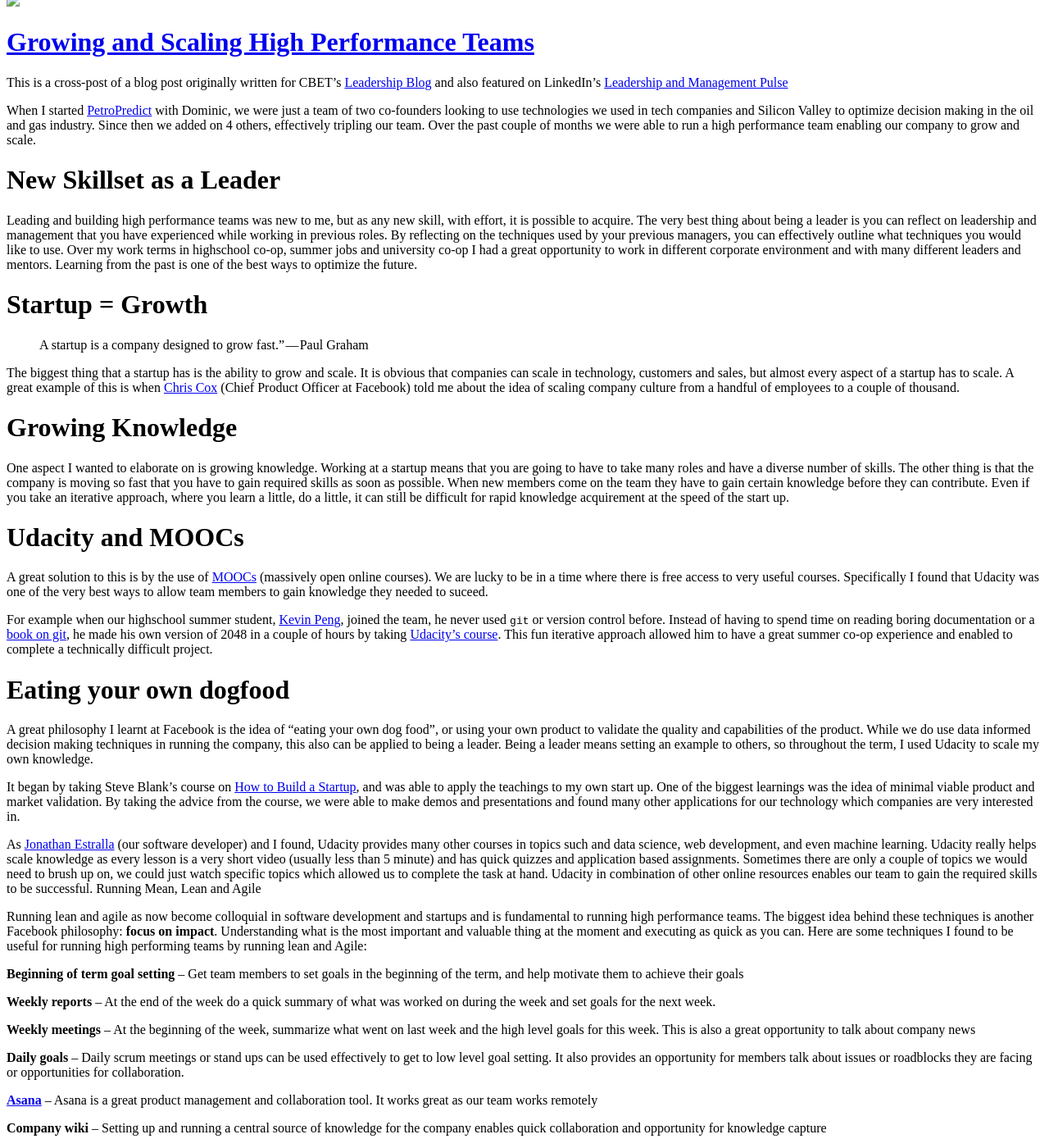
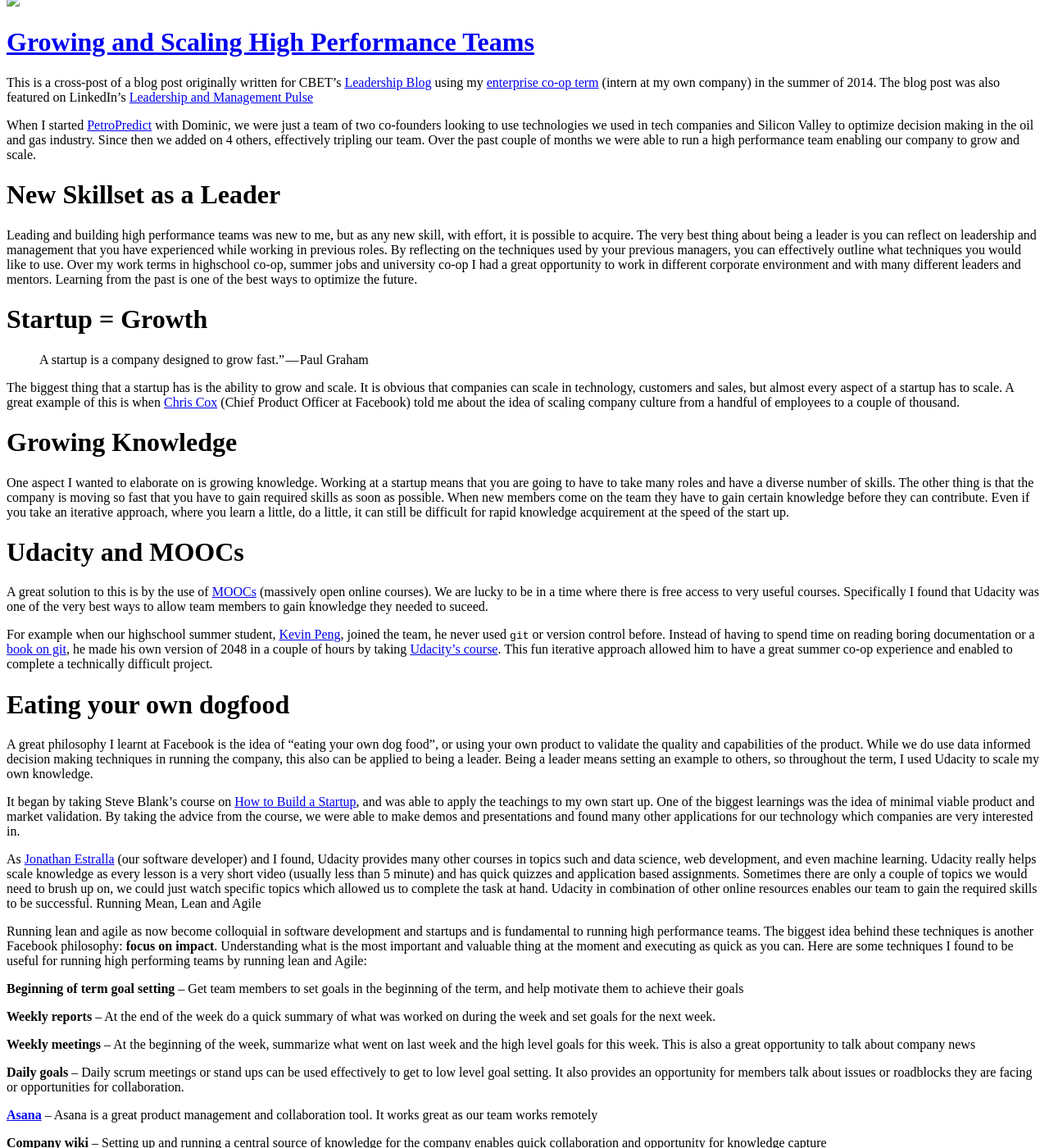
Before and after one commit to mrandrewandrade/blog, a Jekyll site: the page built from index.html, in a window 1280 px wide and 1400 px high, scrolled down 191 px. Shown: the whole window at 82% size. Built offline with Jekyll 4.4.1, drawn with Linux system fonts in a browser that asks for light colours; nearby versions of some CDN libraries; library files that are not in the unit come from our copies; the list of posts is cut into pages by our own code; comment, search, counter and statistics services are not loaded; some of the changed text lies outside the part shown.

Commit message:
small changes to blog

```diff
--- a/_posts/2014-08-16-growing-teams.md
+++ b/_posts/2014-08-16-growing-teams.md
@@ -5,11 +5,10 @@
 description: "Growing and Scaling high performance teams"
 category: [Leadership, Start-ups, Cross-posts]
 tags: [Leadership, Udacity, Start-ups, eCo-op, Productivity]
-last_updated: 2015-10-16
+last_updated: 2015-10-17
 ---
 
-This is a cross-post of a blog post originally written for CBET's [Leadership Blog](https://uwaterloo.ca/conrad-business-entrepreneurship-technology/blog/post/scaling-your-startup-team-and-knowledge) and also featured on LinkedIn's [Leadership and Management Pulse](https://www.linkedin.com/pulse/20140816182325-143036205-growing-and-scaling-high-performance-teams?trk=prof-post)
-
+This is a cross-post of a blog post originally written for CBET's [Leadership Blog](https://uwaterloo.ca/conrad-business-entrepreneurship-technology/blog/post/scaling-your-startup-team-and-knowledge) using my [enterprise co-op term](https://uwaterloo.ca/conrad-business-entrepreneurship-technology/undergraduate-students/enterprise-co-op) (intern at my own company) in the summer of 2014.  The blog post was also featured on LinkedIn's [Leadership and Management Pulse](https://www.linkedin.com/pulse/20140816182325-143036205-growing-and-scaling-high-performance-teams?trk=prof-post)
 
 When I started [PetroPredict](http://petropredict.com) with Dominic, we were just a team of two co-founders looking to use technologies we used in tech companies and Silicon Valley to optimize decision making in the oil and gas industry. Since then we added on 4 others, effectively tripling our team. Over the past couple of months we were able to run a high performance team enabling our company to grow and scale.
 
--- a/_posts/2015-08-16-growing-teams.md
+++ /dev/null
@@ -1,63 +0,0 @@
----
-layout: post
-title: "Growing and Scaling High Performance Teams"
-tagline: "First hand experience building PetroPredict's team"
-description: "Growing and Scaling high performance teams"
-category: [Leadership, Start-ups, Cross-posts]
-tags: [Leadership, Udacity, Start-ups, eCo-op, Productivity]
-last_updated: 2015-10-16
----
-
-This is a cross-post of a blog post originally written for CBET's [Leadership Blog](https://uwaterloo.ca/conrad-business-entrepreneurship-technology/blog/post/scaling-your-startup-team-and-knowledge) and also featured on LinkedIn's [Leadership and Management Pulse](https://www.linkedin.com/pulse/20140816182325-143036205-growing-and-scaling-high-performance-teams?trk=prof-post)
-
-
-When I started [PetroPredict](http://petropredict.com) with Dominic, we were just a team of two co-founders looking to use technologies we used in tech companies and Silicon Valley to optimize decision making in the oil and gas industry. Since then we added on 4 others, effectively tripling our team. Over the past couple of months we were able to run a high performance team enabling our company to grow and scale.
-
-# New Skillset as a Leader
-
-Leading and building high performance teams was new to me, but as any new skill, with effort, it is possible to acquire. The very best thing about being a leader is you can reflect on leadership and management that you have experienced while working in previous roles. By reflecting on the techniques used by your previous managers, you can effectively outline what techniques you would like to use. Over my work terms in highschool co-op, summer jobs and university co-op I had a great opportunity to work in different corporate environment and with many different leaders and mentors. Learning from the past is one of the best ways to optimize the future.
-
-# Startup = Growth
-
-> A startup is a company designed to grow fast.” — Paul Graham
-
-The biggest thing that a startup has is the ability to grow and scale. It is obvious that companies can scale in technology, customers and sales, but almost every aspect of a startup has to scale. A great example of this is when [Chris Cox](http://en.wikipedia.org/wiki/Chris_Cox_(Facebook)) (Chief Product Officer at Facebook) told me about the idea of scaling company culture from a handful of employees to a couple of thousand.
-
-# Growing Knowledge
-
-One aspect I wanted to elaborate on is growing knowledge. Working at a startup means that you are going to have to take many roles and have a diverse number of skills. The other thing is that the company is moving so fast that you have to gain required skills as soon as possible. When new members come on the team they have to gain certain knowledge before they can contribute. Even if you take an iterative approach, where you learn a little, do a little, it can still be difficult for rapid knowledge acquirement at the speed of the start up.
-
-# Udacity and MOOCs
-
-A great solution to this is by the use of [MOOCs](https://en.wikipedia.org/wiki/Massive_open_online_course) (massively open online courses). We are lucky to be in a time where there is free access to very useful courses. Specifically I found that Udacity was one of the very best ways to allow team members to gain knowledge they needed to suceed.
-
-For example when our highschool summer student, [Kevin Peng](http://www.linkedin.com/pub/kevin-peng/9b/7b3/346), joined the team, he never used `git` or version control before. Instead of having to spend time on reading boring documentation or a [book on git](https://git-scm.com/book/en/v2), he made his own version of 2048 in a couple of hours by taking [Udacity’s course](https://www.udacity.com/course/ud248). This fun iterative approach allowed him to have a great summer co-op experience and enabled to complete a technically difficult project.
-
-# Eating your own dogfood
-
-A great philosophy I learnt at Facebook is the idea of "eating your own dog food", or using your own product to validate the quality and capabilities of the product. While we do use data informed decision making techniques in running the company, this also can be applied to being a leader. Being a leader means setting an example to others, so throughout the term, I used Udacity to scale my own knowledge.
-
-It began by taking Steve Blank’s course on [How to Build a Startup](https://www.udacity.com/course/ep245), and was able to apply the teachings to my own start up. One of the biggest learnings was the idea of minimal viable product and market validation. By taking the advice from the course, we were able to make demos and presentations and found many other applications for our technology which companies are very interested in.
-
-As [Jonathan Estralla](http://ca.linkedin.com/in/jonathanestrella) (our software developer) and I found, Udacity provides many other courses in topics such and data science, web development, and even machine learning. Udacity really helps scale knowledge as every lesson is a very short video (usually less than 5 minute) and has quick quizzes and application based assignments. Sometimes there are only a couple of topics we would need to brush up on, we could just watch specific topics which allowed us to complete the task at hand. Udacity in combination of other online resources enables our team to gain the required skills to be successful.
-Running Mean, Lean and Agile
-
-Running lean and agile as now become colloquial in software development and startups and is fundamental to running high performance teams. The biggest idea behind these techniques is another Facebook philosophy: **focus on impact**. Understanding what is the most important and valuable thing at the moment and executing as quick as you can. Here are some techniques I found to be useful for running high performing teams by running lean and Agile:
-
-**Beginning of term goal setting** – Get team members to set goals in the beginning of the term, and help motivate them to achieve their goals
-
-**Weekly reports** – At the end of the week do a quick summary of what was worked on during the week and set goals for the next week.
-
-**Weekly meetings** – At the beginning of the week, summarize what went on last week and the high level goals for this week. This is also a great opportunity to talk about company news
-
-**Daily goals** – Daily scrum meetings or stand ups can be used effectively to get to low level goal setting. It also provides an opportunity for members talk about issues or roadblocks they are facing or opportunities for collaboration.
-
-**[Asana](http://asana.com)** – Asana is a great product management and collaboration tool. It works great as our team works remotely
-
-**Company wiki** – Setting up and running a central source of knowledge for the company enables quick collaboration and opportunity for knowledge capture
-
-# The Most Powerful Technique of All
-
-Finally, the biggest take away from running a startup is learning from the past by getting advice from mentors and experts. Using information from the past to make better decisions is one of the most powerful things anyone can do.
-
-Throughout the term I have been fortunate to get advice from many mentors from the the [University of Waterloo](http://uwaterloo.ca), the [Velocity Program](http://velocity.uwaterloo.ca), the [Conrad Business, Entrepreneurship and Technology Centre](https://uwaterloo.ca/conrad-business-entrepreneurship-technology/), companies out of the [Velocity Garage](http://velocity.uwaterloo.ca/workspaces/velocity-garage/) and many work colleges and friends. While I do not have room here to name everyone, I wanted to thank everyone for their help and support throughout the term!
```
Also changed, not shown: README.md.
